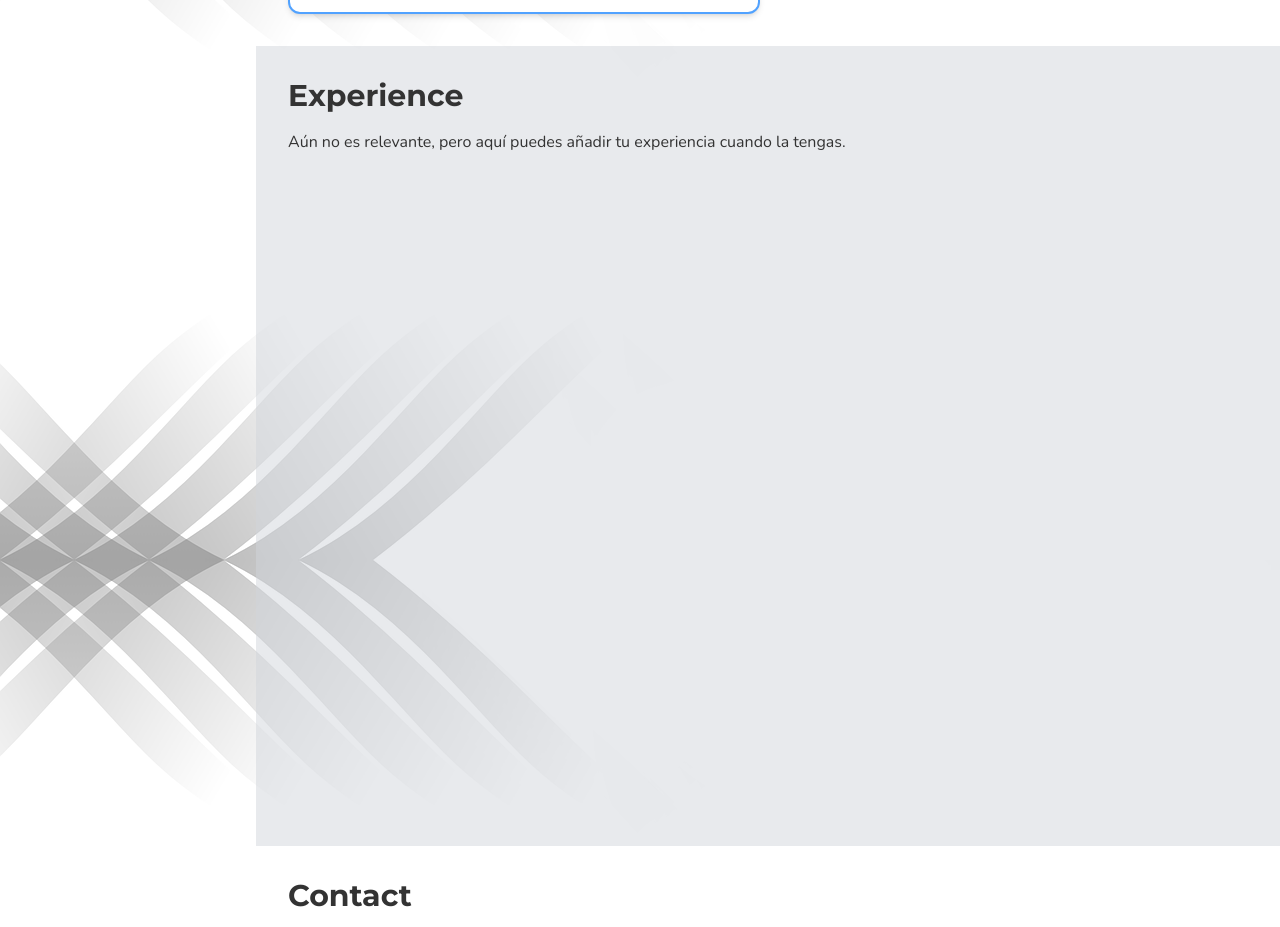
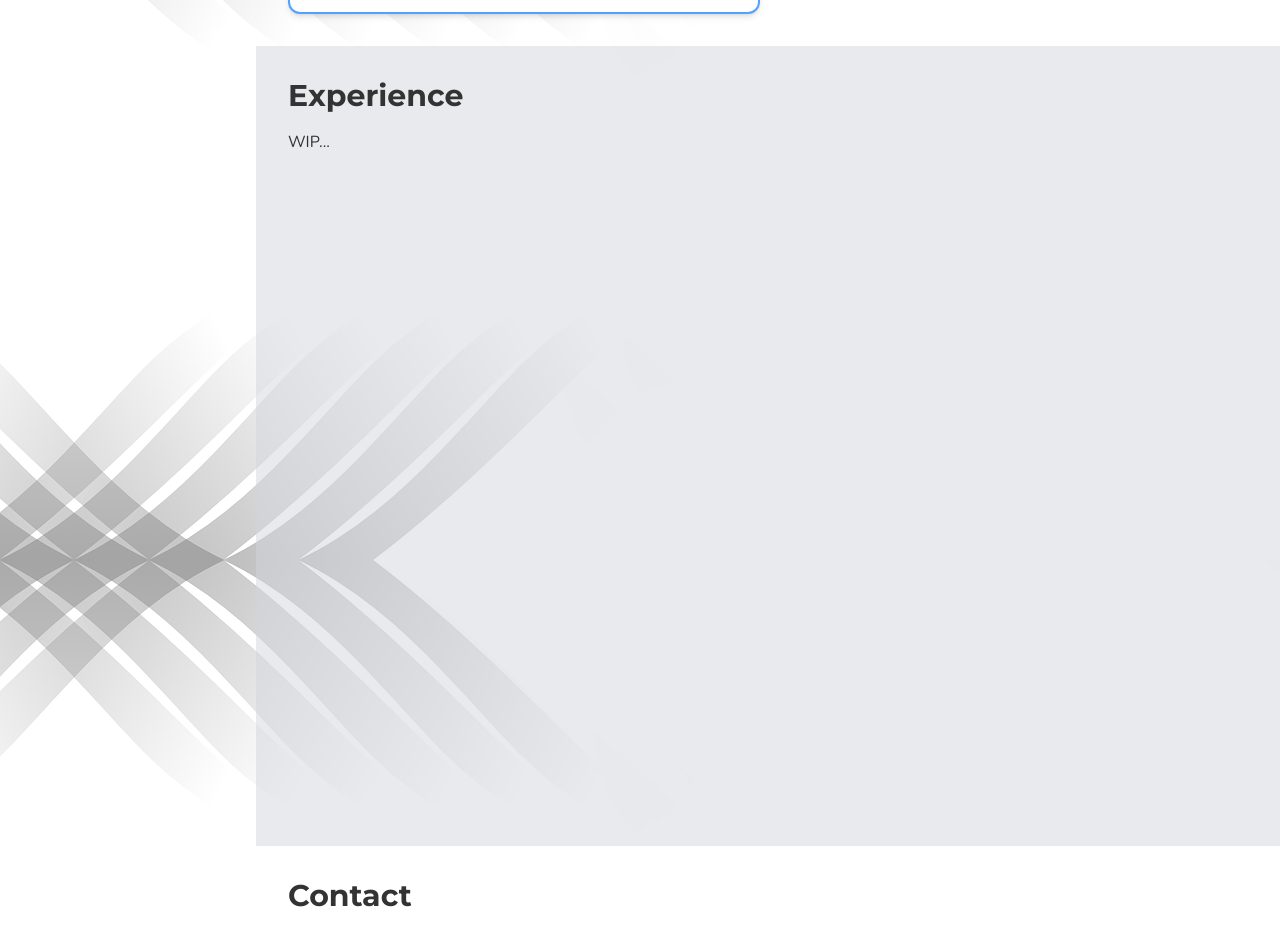
Before and after one commit to Roger486/roger-portfolio, a React (Vite) app: page / in a window 1280 px wide. Shown: the part 3220-4147 px from the top of the page. Built offline with nearby package versions, Linux system fonts and the light colour scheme.

Commit message:
chore: minor detail

```diff
--- a/src/features/experience/Experience.jsx
+++ b/src/features/experience/Experience.jsx
@@ -2,7 +2,7 @@ export default function Experience() {
   return (
     <section id="experience" className="min-h-screen p-8 bg-gray-300/50">
       <h2 className="text-3xl font-bold mb-4">Experience</h2>
-      <p>Aún no es relevante, pero aquí puedes añadir tu experiencia cuando la tengas.</p>
+      <p>WIP...</p>
     </section>
   );
 }
```
